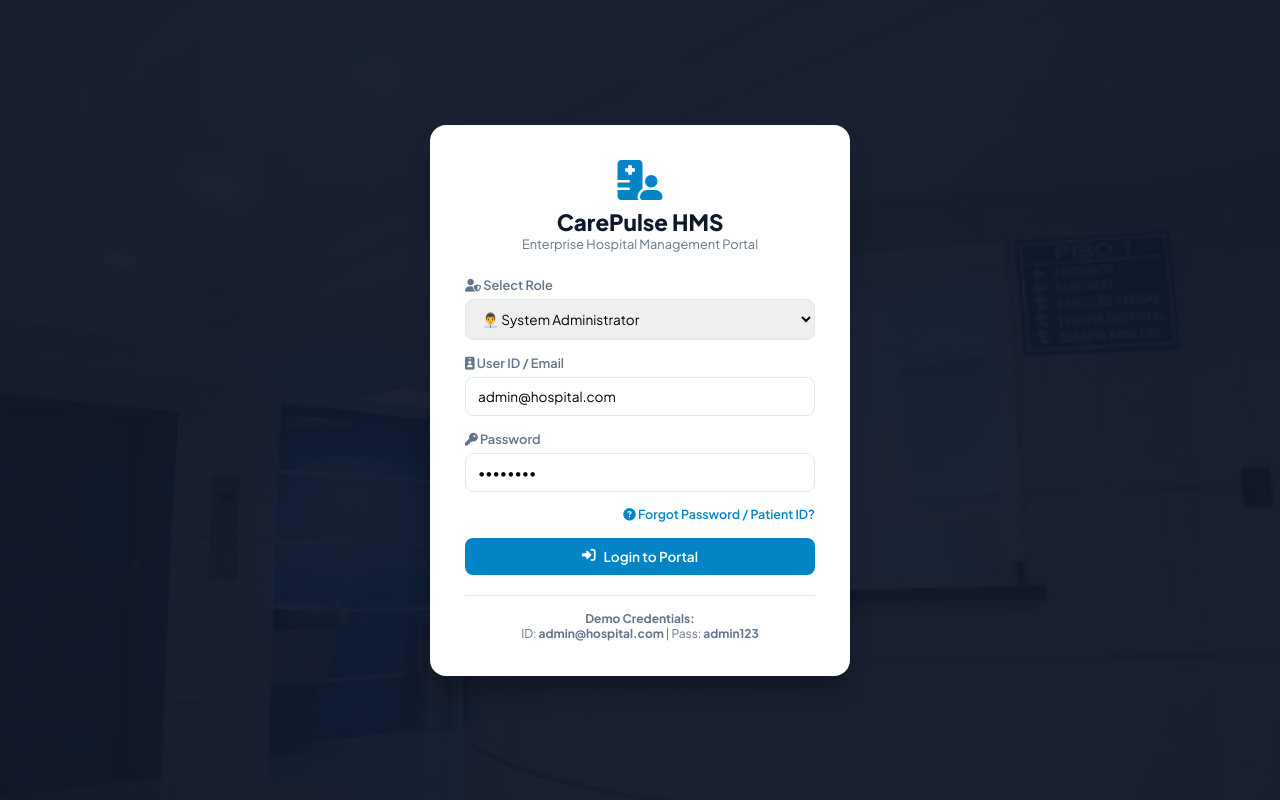
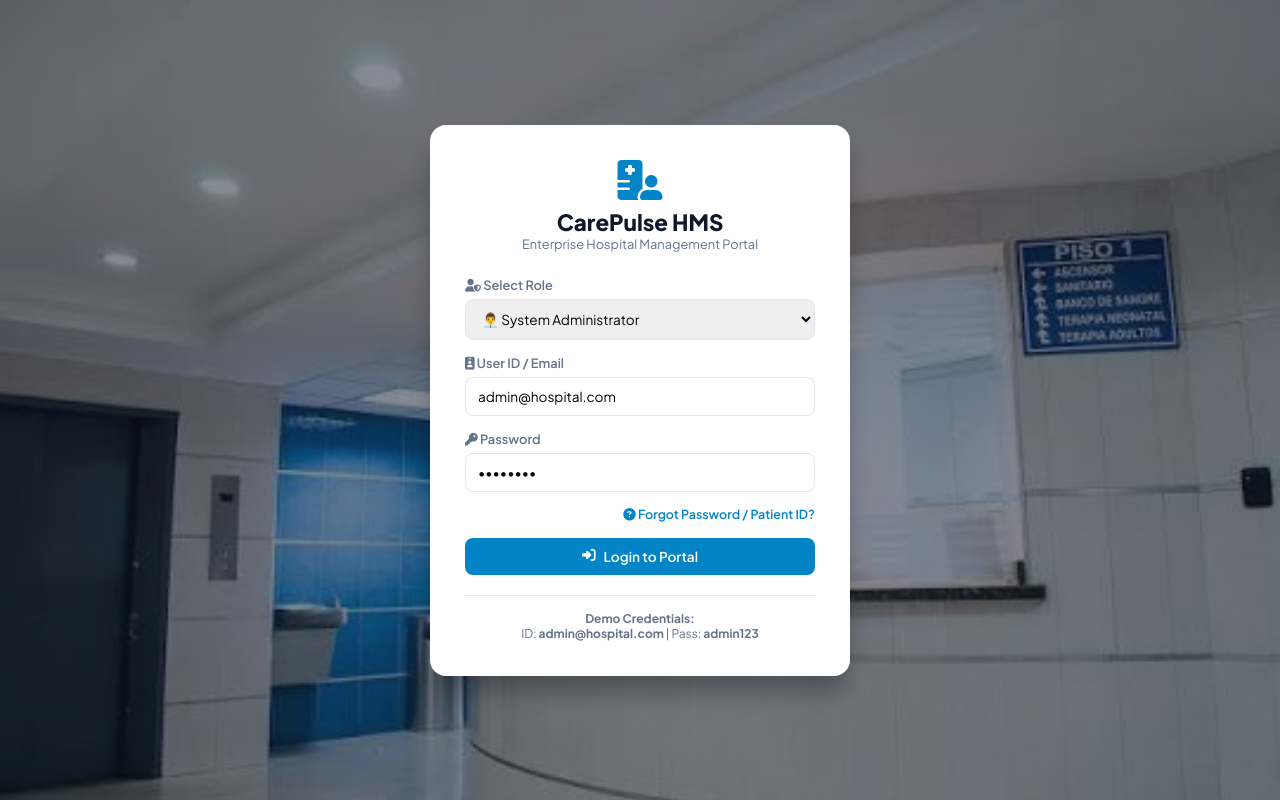
Before and after one commit to sami21-lgtm/Bd-Hospital-system, a plain HTML site: page index.html in a window 1280 px wide. Drawn offline with Linux system fonts and the light colour scheme; grey boxes are pictures that could not be loaded.

Commit message:
Update style.css

```diff
--- a/style.css
+++ b/style.css
@@ -35,8 +35,9 @@ body {
     left: 0;
     width: 100%;
     height: 100%;
-    background: linear-gradient(rgba(15, 23, 42, 0.95), rgba(15, 23, 42, 0.95)),
-                url('images (16).jpg') center/cover;
+    /* Gradient opacity 0.5 overlay to make the background image visible */
+    background: linear-gradient(rgba(15, 23, 42, 0.5), rgba(15, 23, 42, 0.5)),
+                url('images (16).jpg') no-repeat center center / cover;
     display: flex;
     align-items: center;
     justify-content: center;
```
